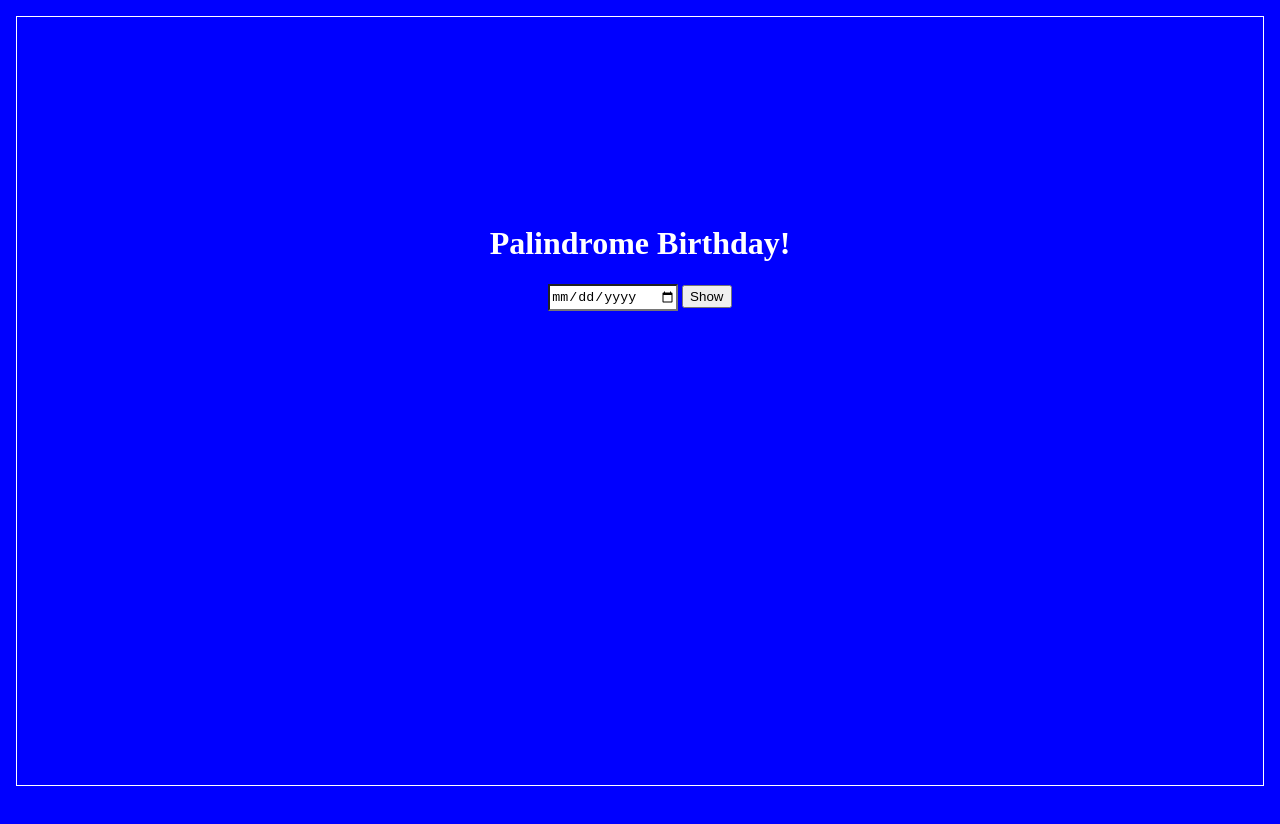
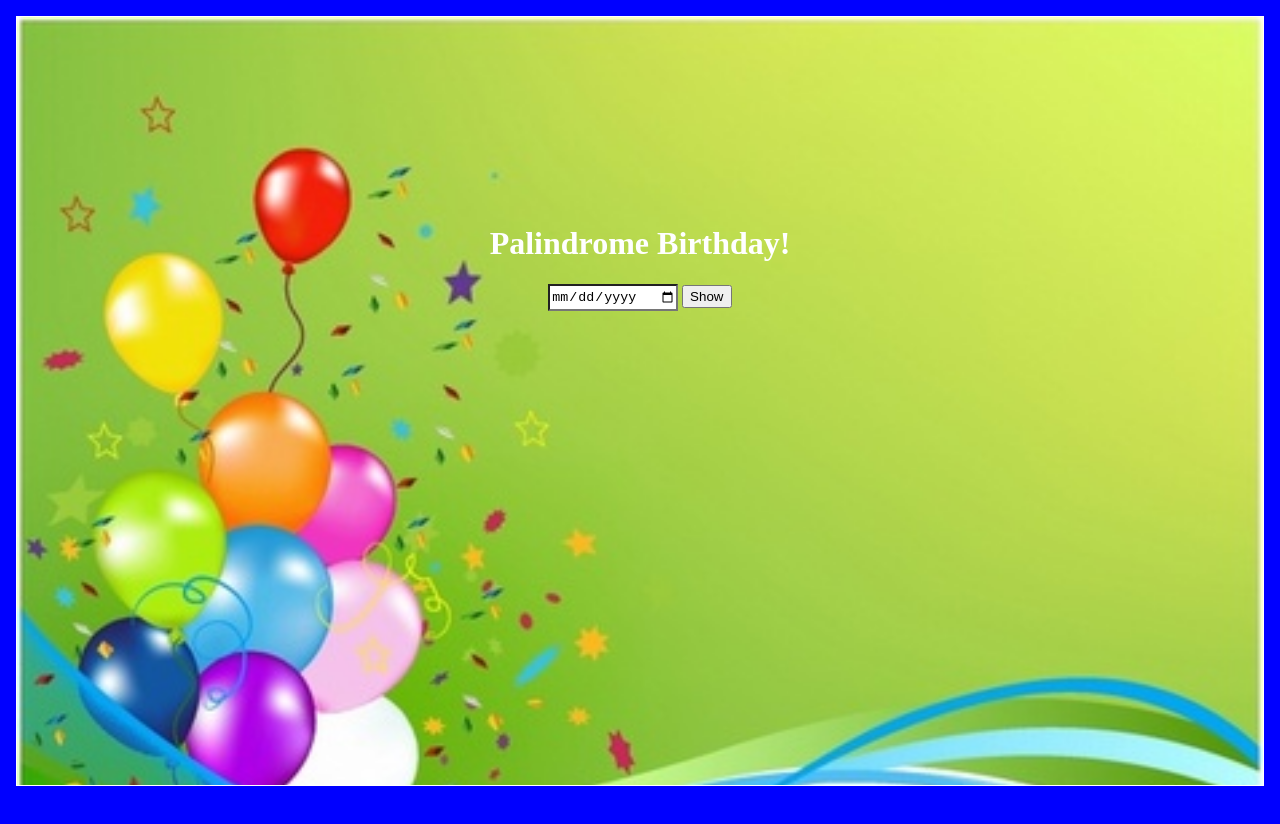
Before and after one commit to 1-Mirage/Palindromic-birthdates, a plain HTML site: page index.html in a window 1280 px wide. Drawn offline with Linux system fonts and the light colour scheme.

Commit message:
Update task

```diff
--- a/styles.css
+++ b/styles.css
@@ -9,6 +9,9 @@ body {
   }
 
   main {
+    background-image:url("balloon.jpg");
+    background-repeat: no-repeat;
+    background-size: cover;
     border: 1px solid white;
     text-align: center;
     height: 100%;
```
